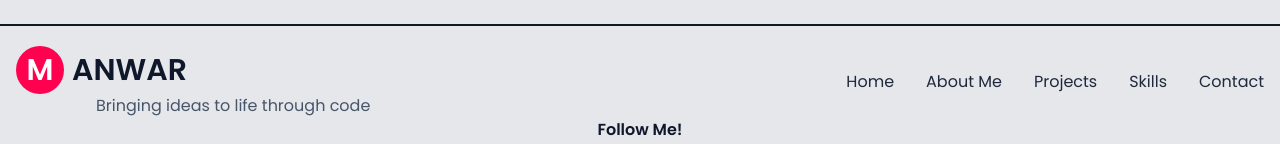
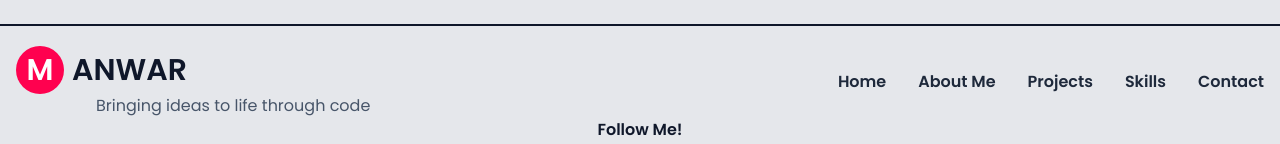
Before and after one commit to AnwarMohammadi2001/My_Portfolio, a React (Vite) app: page / in a window 1280 px wide. Shown: the part 3031-3175 px from the top of the page. Built offline with nearby package versions, Linux system fonts and the light colour scheme; a web font is replaced by a local one.

Commit message:
Change the Footer

```diff
--- a/src/Components/Footer.jsx
+++ b/src/Components/Footer.jsx
@@ -6,6 +6,8 @@ const Footer = () => {
   return (
     <footer className="dark:bg-gray-900 bg-gray-200 border-t-2 border-slate-900 dark:border-gray-100 dark:text-gray-100 pt-5 pb-8">
       <div className="container mx-auto px-4">
+
+
         <div className="flex flex-col md:flex-row justify-between items-center">
           {/* Logo or Branding */}
           <div className="mb-6 md:mb-0">
@@ -31,7 +33,7 @@ const Footer = () => {
           </div>
 
           {/* Navigation Links */}
-          <div className="flex space-x-5 md:space-x-8 mb-6 md:mb-0 text-slate-800 hover:text-slate-700 dark:text-gray-400 dark:hover:text-white">
+          <div className="flex space-x-5 md:space-x-8 mb-6 md:mb-0 font-semibold text-slate-800 hover:text-slate-700 dark:text-gray-400 dark:hover:text-white">
             <a href="#home" className="transition duration-300">
               Home
             </a>
```
